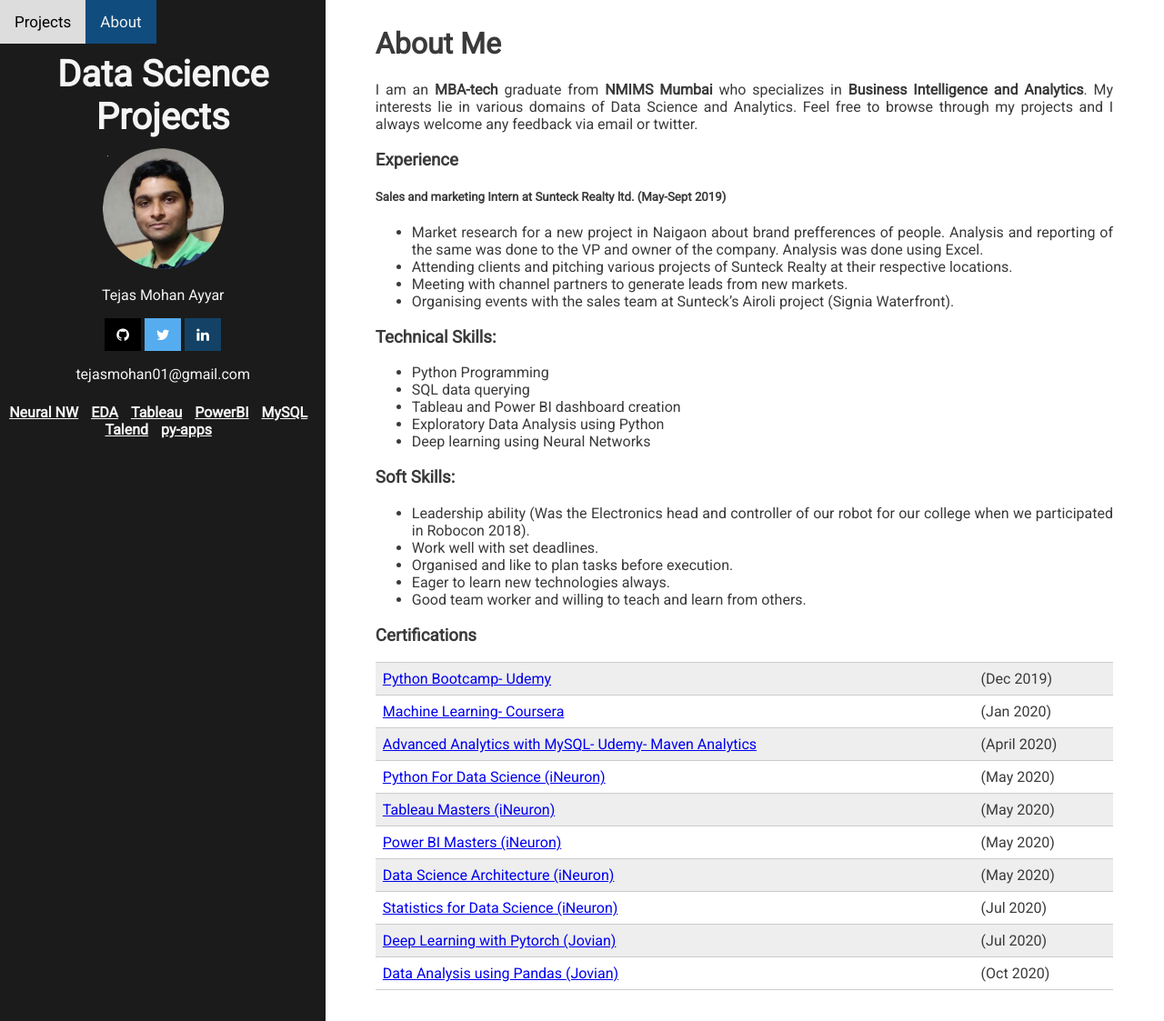
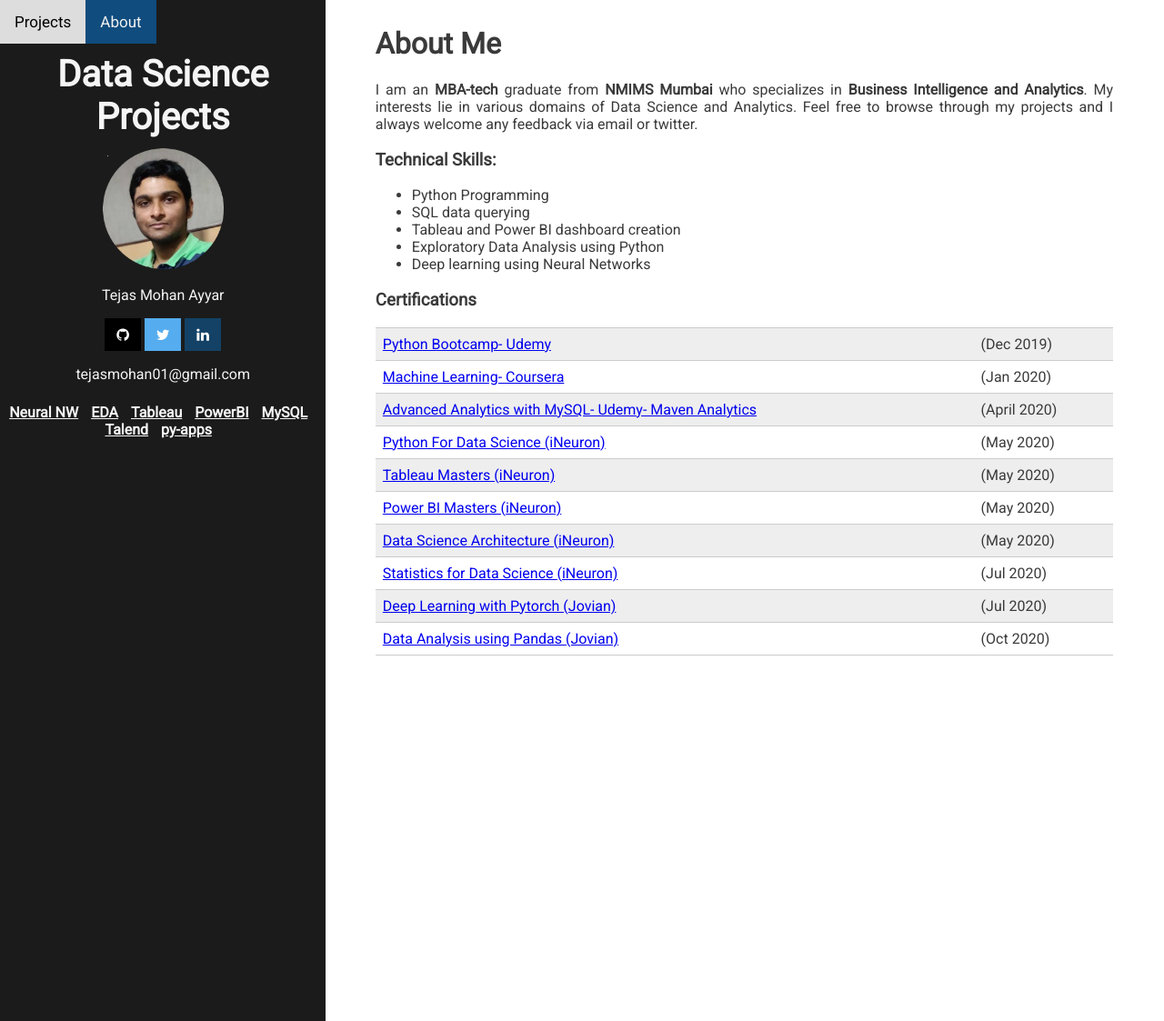
Before and after one commit to tejasmohanayyar/tejasmohanayyar.github.io, a Jekyll site: the page built from _posts/2020-07-18-about.md, in a window 1280 px wide and 1123 px high. Shown: the whole window at 91% size. Built offline with Jekyll 4.4.1, drawn with Linux system fonts in a browser that asks for light colours.

Commit message:
Update 2020-07-18-about.md

```diff
--- a/_posts/2020-07-18-about.md
+++ b/_posts/2020-07-18-about.md
@@ -8,15 +8,6 @@ permalink: about
 
 I am an **MBA-tech** graduate from **NMIMS Mumbai** who specializes in **Business Intelligence and Analytics**. My interests lie in various domains of Data Science and Analytics. Feel free to browse through my projects and I always welcome any feedback via email or twitter.
 
-### Experience
-
-##### Sales and marketing Intern at Sunteck Realty ltd. (May-Sept 2019)
-
-* Market research for a new project in Naigaon about brand prefferences of people. Analysis and reporting of the same was done to the VP and owner of the company. Analysis was done using Excel.
-* Attending clients and pitching various projects of Sunteck Realty at their respective locations.
-* Meeting with channel partners to generate leads from new markets.
-* Organising events with the sales team at Sunteck's Airoli project (Signia Waterfront).
-
 ### Technical Skills:
 
 * Python Programming
@@ -24,14 +15,6 @@ I am an **MBA-tech** graduate from **NMIMS Mumbai** who specializes in **Busines
 * Tableau and Power BI dashboard creation
 * Exploratory Data Analysis using Python
 * Deep learning using Neural Networks
-
-### Soft Skills:
-* Leadership ability (Was the Electronics head and controller of our robot for our college when we participated in Robocon 2018).
-* Work well with set deadlines.
-* Organised and like to plan tasks before execution.
-* Eager to learn new technologies always.
-* Good team worker and willing to teach and learn from others.
-
 
 ### Certifications
 
```
